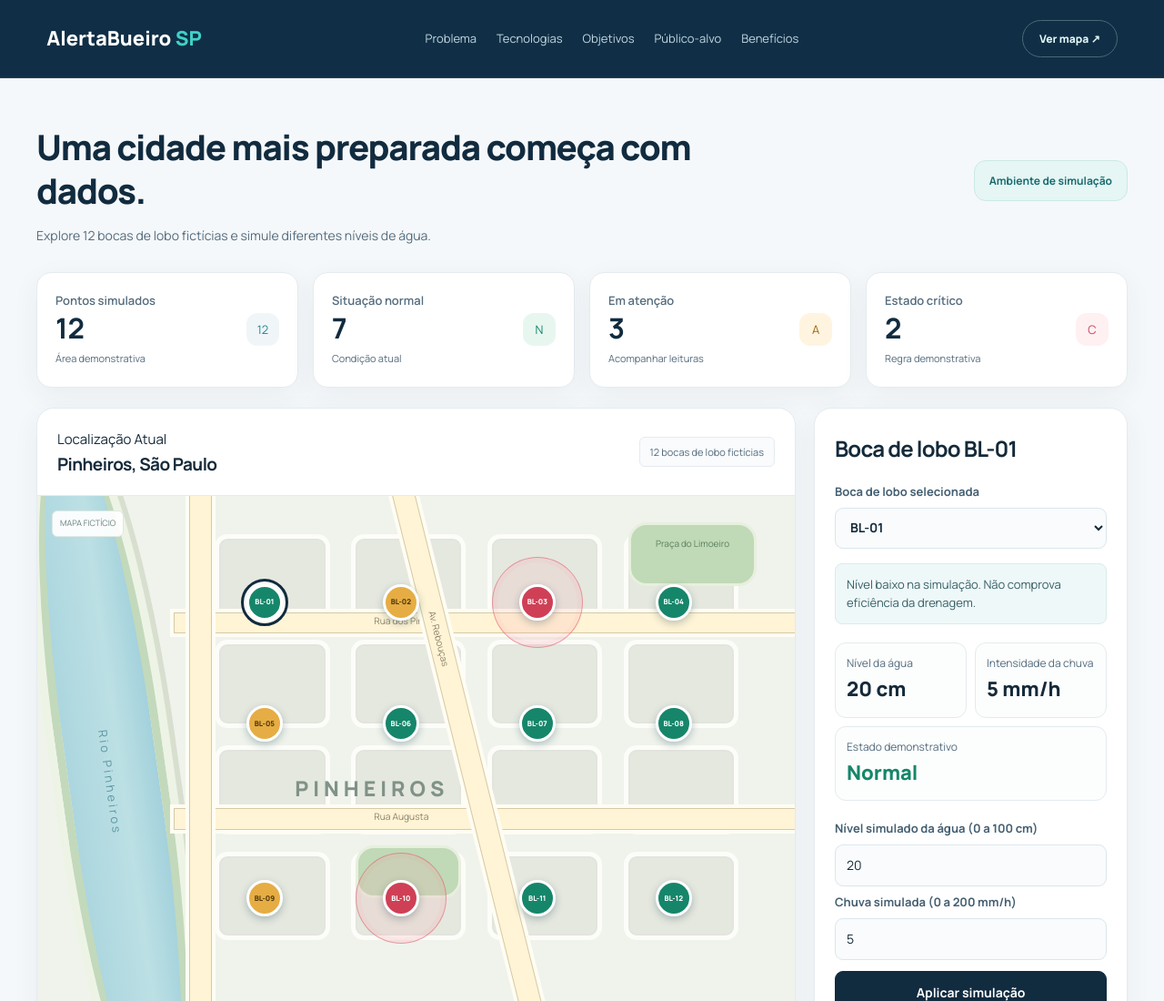
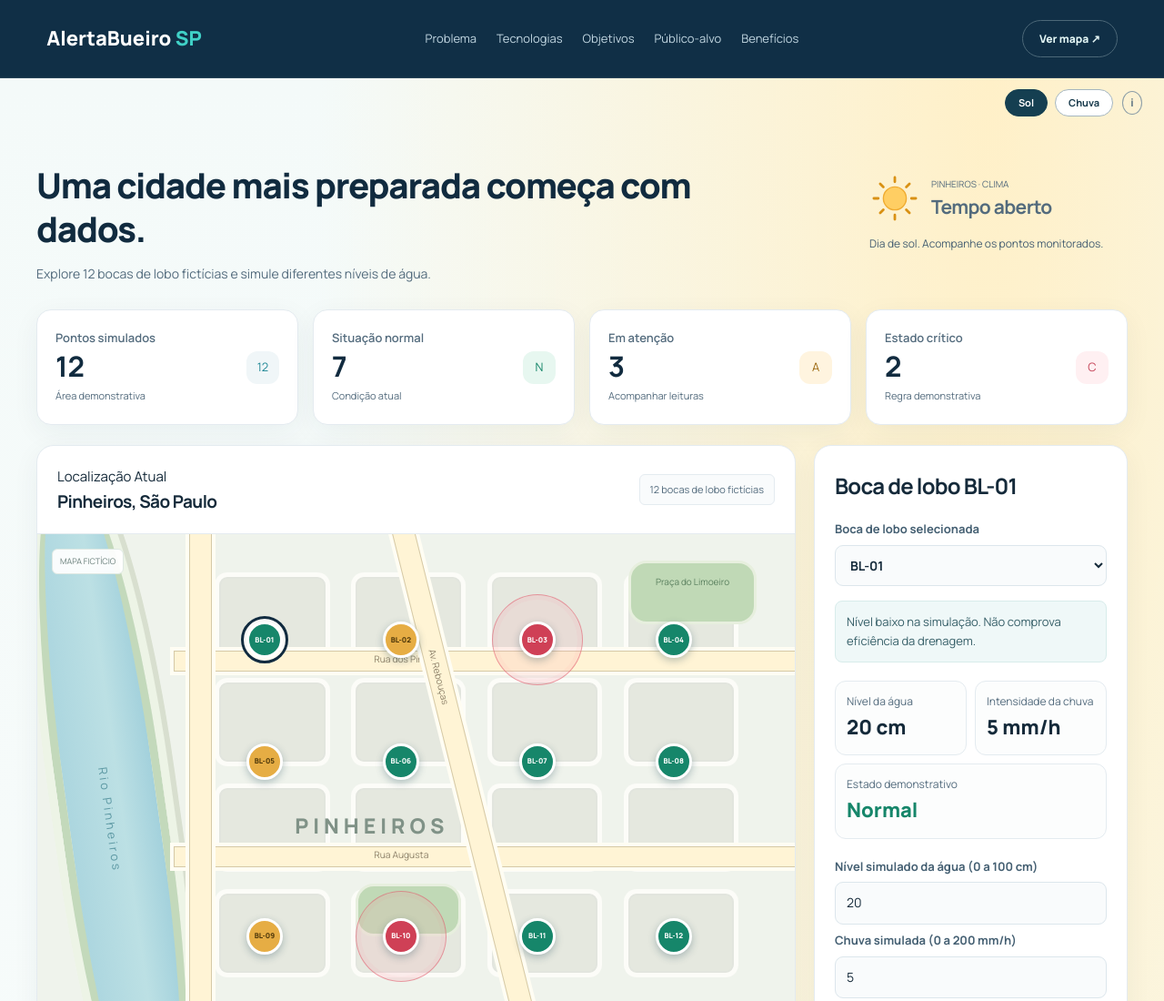
Before and after one commit to AlertaBueiro-SP/Global-Solution-CitizenTech, a plain HTML site: page index.html in a window 1280 px wide. Shown: the top 1100 px of the page at 91% size. Drawn offline with Linux system fonts and the light colour scheme.

Commit message:
Add climate control feature with visual updates; implement clima.js for dynamic weather simulation and styling in clima.css

```diff
--- /dev/null
+++ b/css/clima.css
@@ -0,0 +1,197 @@
+body {
+    background: #ffffff;
+    overflow-x: clip;
+}
+
+.area-clima {
+    position: relative;
+    isolation: isolate;
+    padding-bottom: 60px;
+}
+
+.area-clima::before {
+    content: "";
+    position: absolute;
+    top: 0;
+    bottom: 0;
+    left: 50%;
+    width: 100vw;
+    transform: translateX(-50%);
+    z-index: -1;
+    pointer-events: none;
+}
+
+/* Degrade */
+.tempo-sol .area-clima::before {
+    background:
+        linear-gradient(to bottom, transparent 65%, #ffffff 100%),
+        radial-gradient(ellipse at 85% 0%, #fff0c8, transparent 48%),
+        linear-gradient(to bottom, #f4faf9, #ffffff);
+}
+
+.tempo-chuva .area-clima::before {
+    background:
+        linear-gradient(to bottom, transparent 65%, #ffffff 100%),
+        radial-gradient(ellipse at 85% 0%, #dce9f4, transparent 48%),
+        linear-gradient(to bottom, #f4f8fb, #ffffff);
+}
+
+/* Clima */
+.introducao {
+    align-items: center;
+    gap: 40px;
+}
+
+.introducao>div:first-child {
+    flex: 1;
+}
+
+.hero-nota {
+    width: 300px;
+    flex-shrink: 0;
+    align-items: stretch;
+    text-align: left;
+}
+
+.resumo-clima {
+    padding: 8px 0 8px 16px;
+}
+
+.clima-topo {
+    display: flex;
+    align-items: center;
+    gap: 12px;
+}
+
+.clima-topo img {
+    width: 56px;
+    height: 56px;
+    flex-shrink: 0;
+}
+
+.resumo-clima small {
+    font-size: 10px;
+    color: #536b7d;
+}
+
+.resumo-clima h2 {
+    margin: 3px 0;
+    font-size: 21px;
+}
+
+.introducao .resumo-clima p {
+    margin: 12px 0;
+    font-size: 12px;
+    color: #455f72;
+}
+
+.clima-botoes {
+    display: flex;
+    gap: 8px;
+    margin-bottom: 8px;
+}
+
+.clima-botoes button {
+    padding: 5px 14px;
+    border-radius: 18px;
+    border: 1px solid #a5b6bf;
+    background: #ffffff;
+    color: #15384a;
+    cursor: pointer;
+}
+
+.clima-botoes button[aria-pressed="true"] {
+    background: #153f51;
+    border-color: #153f51;
+    color: #ffffff;
+}
+
+.clima-botoes button:focus-visible {
+    outline: 3px solid #087f85;
+    outline-offset: 3px;
+}
+
+@media (max-width: 900px) {
+    .introducao {
+        flex-direction: column;
+        align-items: stretch;
+        gap: 20px;
+    }
+
+    .hero-nota {
+        width: 100%;
+    }
+
+    .resumo-clima {
+        padding-left: 0;
+    }
+}
+
+.controles-clima {
+    position: absolute;
+    top: 215px;
+    right: 24px;
+    display: flex;
+    align-items: center;
+    gap: 10px;
+    z-index: 2;
+}
+
+.controles-clima .clima-botoes {
+    margin: 0;
+}
+
+.info-clima {
+    position: relative;
+}
+
+.info-clima summary {
+    display: flex;
+    align-items: center;
+    justify-content: center;
+    width: 22px;
+    height: 22px;
+    border: 1px solid #8b9da7;
+    border-radius: 50%;
+    color: #536b7d;
+    font-size: 12px;
+    font-weight: 700;
+    cursor: pointer;
+    list-style: none;
+}
+
+.info-clima summary::-webkit-details-marker {
+    display: none;
+}
+
+.info-clima summary:focus-visible {
+    outline: 3px solid #087f85;
+    outline-offset: 3px;
+}
+
+.info-clima p {
+    position: absolute;
+    top: 28px;
+    right: 0;
+    width: 270px;
+    margin: 0;
+    padding: 16px;
+    background: #ffffff;
+    border: 1px solid #e4ebf0;
+    border-radius: 12px;
+    box-shadow: 0 8px 24px #15384914;
+    color: #455f72;
+    font-size: 12px;
+    line-height: 1.6;
+}
+
+/* Em telas menores, mantém os controles acima do conteúdo*/
+@media (max-width: 1700px) {
+    .controles-clima {
+        position: relative;
+        top: auto;
+        right: auto;
+        justify-content: flex-end;
+        padding: 12px 24px 0;
+    }
+}
--- a/index.html
+++ b/index.html
@@ -8,15 +8,17 @@
         <link rel="preconnect" href="https://fonts.googleapis.com">
         <link href="https://fonts.googleapis.com/css2?family=Manrope:wght@400;600;700;800&amp;display=swap" rel="stylesheet">
         <link rel="stylesheet" href="css/style.css">
+        <script src="js/clima.js" defer></script>
         <script src="js/modelo.js" defer></script>
         <script src="js/script.js" defer></script>
         <script src="js/projecao.js" defer></script>
         <script src="js/grafico.js" defer></script>
         <script src="js/resumo.js" defer></script>
         <link rel="stylesheet" href="css/redesign.css">
+        <link rel="stylesheet" href="css/clima.css">
     </head>
 
-    <body>
+    <body class="tempo-sol">
         <a class="pular" href="#conteudo">Pular para o conteúdo</a>
         <header class="cabecalho">
             <a class="logo" href="#conteudo">AlertaBueiro <span>SP</span>
@@ -31,6 +33,21 @@
             <a class="botao-mapa" href="#mapa">Ver mapa ↗</a>
         </header>
 
+        <!-- Controles manuais do clima -->
+        <div class="area-clima">
+        <div class="controles-clima">
+            <div class="clima-botoes" aria-label="Testar aparência do clima">
+                <button id="clima-sol" type="button" aria-pressed="true">Sol</button>
+                <button id="clima-chuva" type="button" aria-pressed="false">Chuva</button>
+            </div>
+            <details class="info-clima">
+                <summary aria-label="Sobre a simulação do clima">i</summary>
+                <p>A proposta é consultar uma API meteorológica para atualizar o clima e a aparência do site automaticamente.
+                    Neste protótipo, essa integração não foi implementada: os botões simulam a mudança.
+                </p>
+            </details>
+        </div>
+
         <main id="conteudo">
             <!-- Mapa local esquemático -->
             <div class="introducao">
@@ -39,7 +56,17 @@
                     <p>Explore 12 bocas de lobo fictícias e simule diferentes níveis de água.</p>
                 </div>
                 <div class="hero-nota">
-                    <span class="selo">Ambiente de simulação</span>
+                    <!-- Clima demonstrativo, sem consulta a dados reais -->
+                    <div class="resumo-clima">
+                        <div class="clima-topo">
+                            <img id="icone-clima" src="img/sol.svg" alt="" width="64" height="64">
+                            <div>
+                                <small>PINHEIROS · CLIMA </small>
+                                <h2 id="titulo-clima">Tempo aberto</h2>
+                            </div>
+                        </div>
+                        <p id="mensagem-clima" role="status">Dia de sol. Acompanhe os pontos monitorados.</p>
+                    </div>
                 </div>
             </div>
 
--- /dev/null
+++ b/js/clima.js
@@ -0,0 +1,29 @@
+var botaoSol = document.getElementById("clima-sol");
+var botaoChuva = document.getElementById("clima-chuva");
+
+function mudarClima(clima) {
+    document.body.classList.remove("tempo-sol", "tempo-chuva");
+    document.body.classList.add("tempo-" + clima);
+
+    if (clima === "sol") {
+        document.getElementById("icone-clima").src = "img/sol.svg";
+        document.getElementById("titulo-clima").textContent = "Tempo aberto";
+        document.getElementById("mensagem-clima").textContent = "Dia de sol. Acompanhe os pontos monitorados.";
+        botaoSol.setAttribute("aria-pressed", "true");
+        botaoChuva.setAttribute("aria-pressed", "false");
+    } else {
+        document.getElementById("icone-clima").src = "img/chuva-clima.svg";
+        document.getElementById("titulo-clima").textContent = "Chuva na região";
+        document.getElementById("mensagem-clima").textContent = "Cuidado! Acompanhe os pontos e evite áreas alagadas.";
+        botaoSol.setAttribute("aria-pressed", "false");
+        botaoChuva.setAttribute("aria-pressed", "true");
+    }
+}
+
+botaoSol.addEventListener("click", function () {
+    mudarClima("sol");
+});
+
+botaoChuva.addEventListener("click", function () {
+    mudarClima("chuva");
+});
```
Also changed, not shown: img/chuva-clima.svg (added), img/sol.svg (added).
